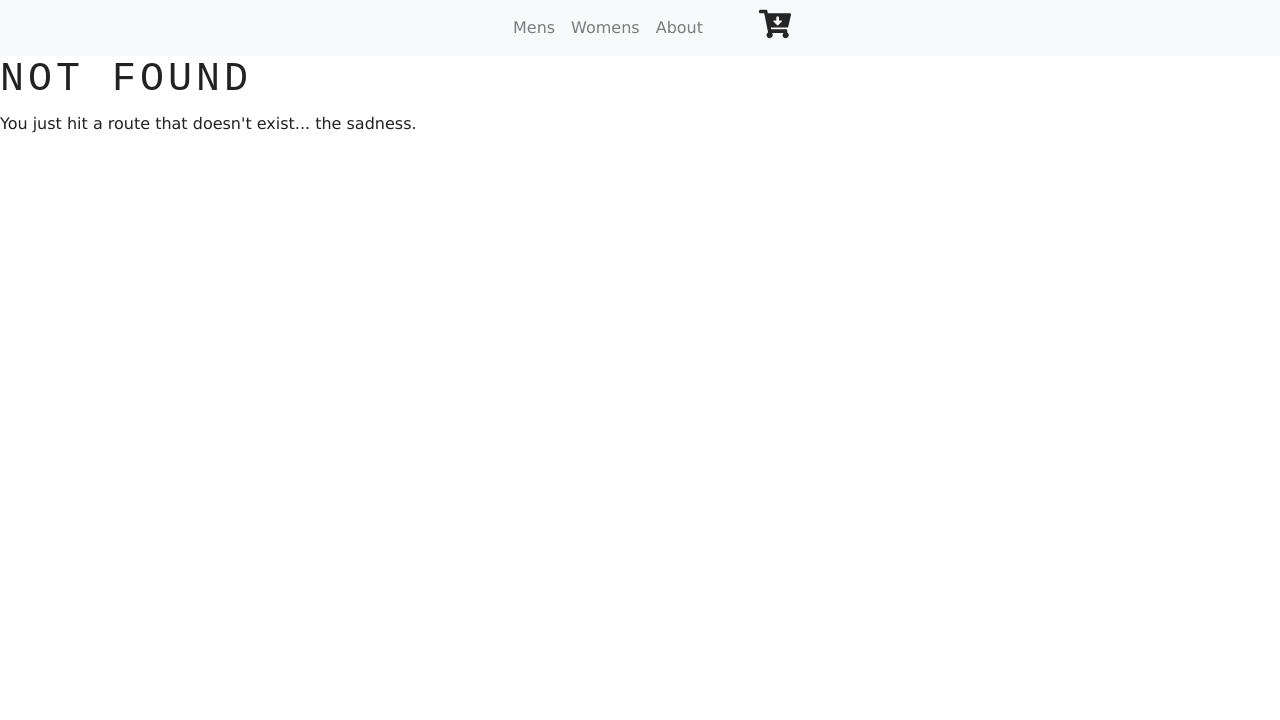
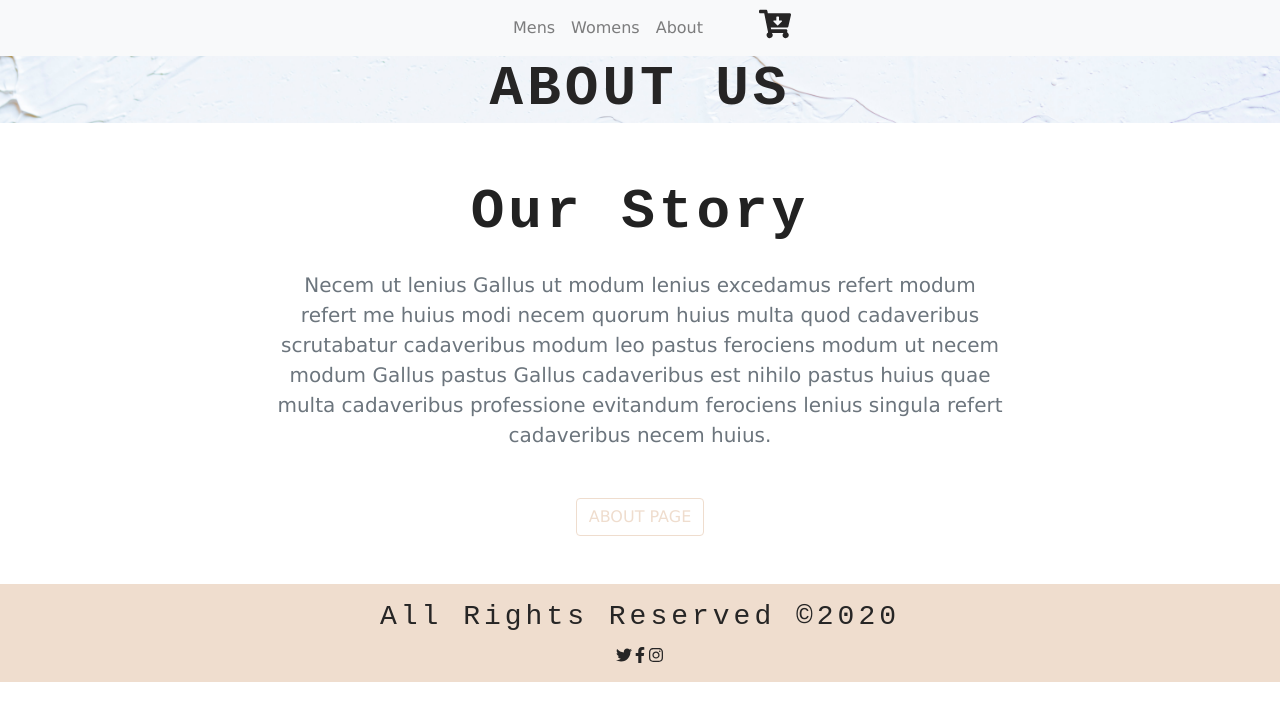
Before and after one commit to lmssr/monochromatic, a Gatsby site: page /about in a window 1280 px wide. Before the commit this address had no page. Built offline with nearby package versions, Linux system fonts and the light colour scheme; Gatsby itself is replaced by a stand-in of ours.

Commit message:
creating all the pages

```diff
--- a/package.json
+++ b/package.json
@@ -6,6 +6,7 @@
   "author": "Kyle Mathews <mathews.kyle@gmail.com>",
   "dependencies": {
     "gatsby": "^2.19.7",
+    "gatsby-background-image": "^0.10.0",
     "gatsby-image": "^2.2.39",
     "gatsby-plugin-manifest": "^2.2.39",
     "gatsby-plugin-offline": "^3.0.32",
--- /dev/null
+++ b/src/components/globals/BackgroundSection.js
@@ -0,0 +1,23 @@
+import React from 'react';
+import BackgroundImage from 'gatsby-background-image';
+
+export default function BackgroundSection({
+  img,
+  styleClass,
+  title,
+  children
+}) {
+    return (
+      <BackgroundImage className={styleClass} fluid={img}>
+      <h1 className="title text-grey text-uppercase text-center display-4 font-weight-bold">
+      {title}
+      </h1>
+      {children}
+      </BackgroundImage>
+      );
+  }
+
+BackgroundSection.defaultProps = {
+  title: "default title",
+  styleClass: "default-background"
+}
--- /dev/null
+++ b/src/components/globals/Footer.js
@@ -0,0 +1,22 @@
+import React from 'react';
+import {
+  FaFacebookF,
+  FaTwitter,
+  FaInstagram } from 'react-icons/fa';
+
+export default function Footer() {
+  return (
+    <footer className="footer py-3">
+      <div className="container">
+        <div className="row">
+          <div className="col-10 mx-auto col-md-6 text-grey text-center text-capitalize flex-center">
+            <h3>all rights reserved &copy;{new Date().getFullYear().toString()}</h3>
+            <FaTwitter />
+            <FaFacebookF />
+            <FaInstagram />
+          </div>
+        </div>
+      </div>
+    </footer>
+    );
+  }
--- /dev/null
+++ b/src/components/globals/Title.js
@@ -0,0 +1,11 @@
+import React from 'react';
+
+export default function Title({title}) {
+    return (
+      <div className="row">
+        <div className="col text-center mb-3">
+          <h1 className="display-4 text-capitalize font-weight-bold">{title}</h1>
+        </div>
+      </div>
+    );
+  }
--- /dev/null
+++ b/src/components/home/info.js
@@ -0,0 +1,23 @@
+import React from 'react';
+import {Link} from "gatsby";
+import Title from "../globals/title";
+
+export default function Info() {
+    return (
+      <section className="py-5">
+        <div className="container">
+        <Title title="our story" />
+          <div className="row">
+            <div className="col-10 col-sm-8 mx-auto text-center">
+              <p className="lead text-muted mb-5">
+                Necem ut lenius Gallus ut modum lenius excedamus refert modum refert me huius modi necem quorum huius multa quod cadaveribus scrutabatur cadaveribus modum leo pastus ferociens modum ut necem modum Gallus pastus Gallus cadaveribus est nihilo pastus huius quae multa cadaveribus professione evitandum ferociens lenius singula refert cadaveribus necem huius.
+              </p>
+              <Link to="/about/">
+                <button className="btn text-uppercase btn-beige">about page</button>
+              </Link>
+            </div>
+          </div>
+        </div>
+      </section>
+    );
+  }
--- a/src/components/layout.css
+++ b/src/components/layout.css
@@ -25,3 +25,27 @@ h1, h2, h3, h4, h5, h6 {
   color: var(--mainGrey);
   font-size: 2rem;
 }
+
+.default-background {
+  min-height: 100vh;
+  display: flex;
+  align-items: center;
+  justify-content: center;
+  background: linear-gradient(rgba(255, 158, 9, 0.5),rgba(255, 158, 9, 0.5));
+  background-position: center;
+  background-size: cover;
+}
+
+.btn-beige {
+  color: var(--mainBeige);
+  border-color: var(--mainBeige);
+}
+
+.btn-beige:hover {
+  background: var(--mainBeige);
+  color: var(--mainGrey) !important;
+}
+
+.footer {
+  background: var(--mainBeige);
+}
--- a/src/components/layout.js
+++ b/src/components/layout.js
@@ -13,11 +13,13 @@ import "./bootstrap.min.css";
 import "./layout.css";
 
 import Navbar from './globals/Navbar';
+import Footer from './globals/Footer';
 
 const Layout = ({ children }) => (
   <>
   <Navbar />
   {children}
+  <Footer />
   </>
 )
 
--- /dev/null
+++ b/src/pages/about.js
@@ -0,0 +1,33 @@
+import React from "react"
+// import { Link, graphql } from "gatsby"
+
+import Layout from "../components/layout"
+import SEO from "../components/seo"
+import BackgroundSection from "../components/globals/BackgroundSection"
+import Info from "../components/home/info";
+
+const AboutPage = ({data}) => (
+  <Layout>
+    <SEO title="Home" />
+    <BackgroundSection
+    img={data.img.childImageSharp.fluid}
+    title="about us"
+    styleClass="about-bg"
+    />
+    <Info />
+  </Layout>
+)
+
+export const query = graphql`
+{
+  img: file(relativePath: {eq: "background.jpg"}) {
+    childImageSharp {
+      fluid {
+        ...GatsbyImageSharpFluid_tracedSVG
+      }
+    }
+  }
+}
+`;
+
+export default AboutPage
```
Also changed, not shown: src/pages/index.js (+24 -10 lines), src/pages/mens.js (added, +33 -0 lines), src/pages/womens.js (added, +33 -0 lines), src/images/background.jpg (added), 1 other file.
